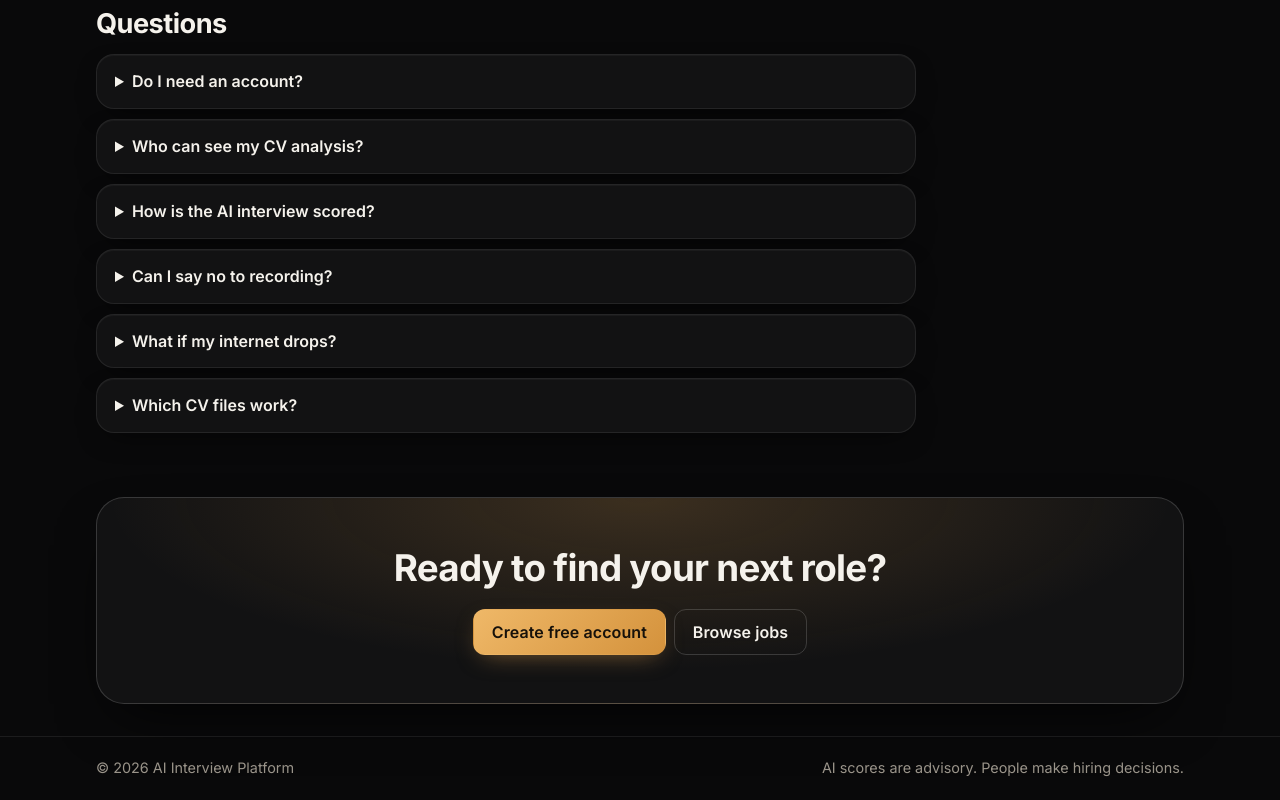
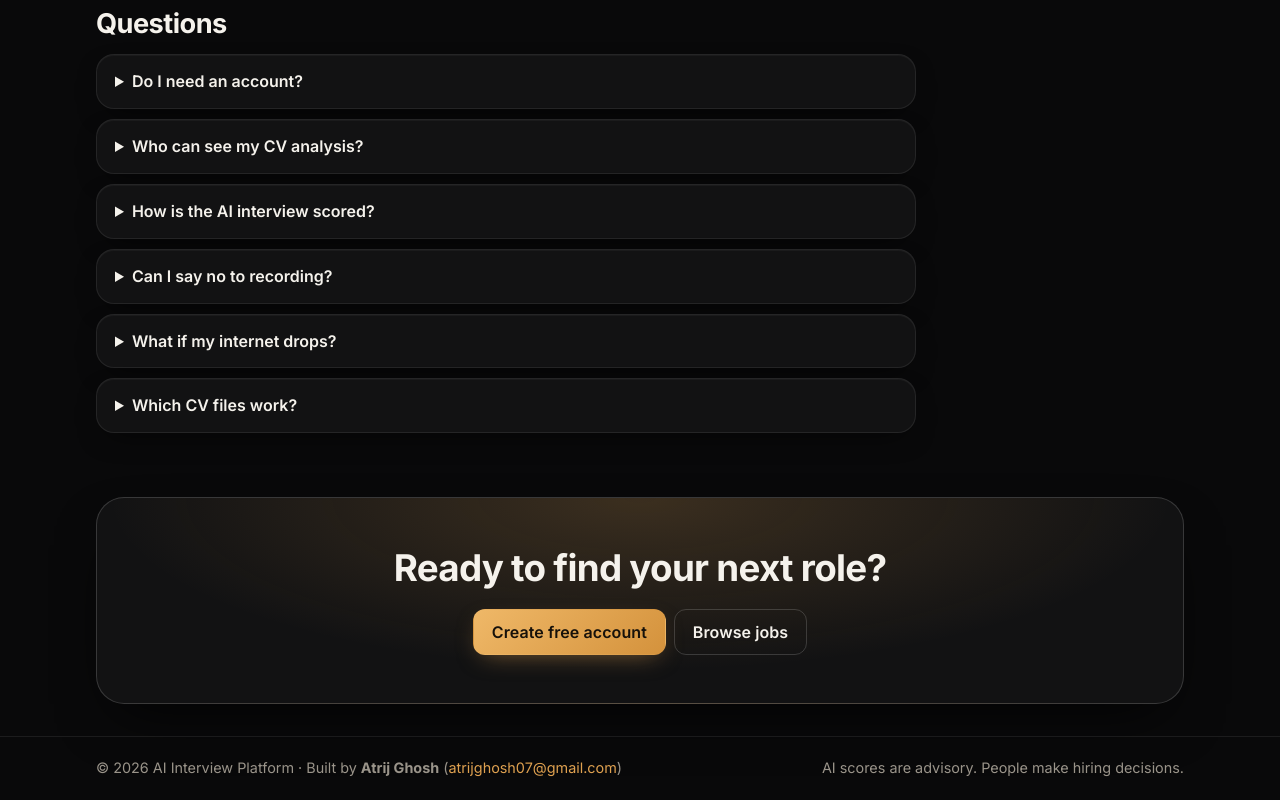
Before and after one commit to A-tri-j/ai-interview-system, a React (Vite) app in the folder frontend/: page / in a window 1280 px wide. Shown: the part 2763-3563 px from the top of the page. Built offline with nearby package versions, Linux system fonts and the light colour scheme; no server answers.

Commit message:
Update footer with creator credit Atrij Ghosh and email

```diff
--- a/frontend/src/layouts/PublicLayout.jsx
+++ b/frontend/src/layouts/PublicLayout.jsx
@@ -66,7 +66,12 @@ export default function PublicLayout() {
 
       <footer className="site-footer">
         <div className="container footer-inner">
-          <span>© {new Date().getFullYear()} AI Interview Platform</span>
+          <div>
+            <span>© {new Date().getFullYear()} AI Interview Platform</span>
+            <span className="muted"> · Built by </span>
+            <strong>Atrij Ghosh</strong>
+            <span className="muted"> (<a href="mailto:atrijghosh07@gmail.com">atrijghosh07@gmail.com</a>)</span>
+          </div>
           <span className="muted">AI scores are advisory. People make hiring decisions.</span>
         </div>
       </footer>
```
